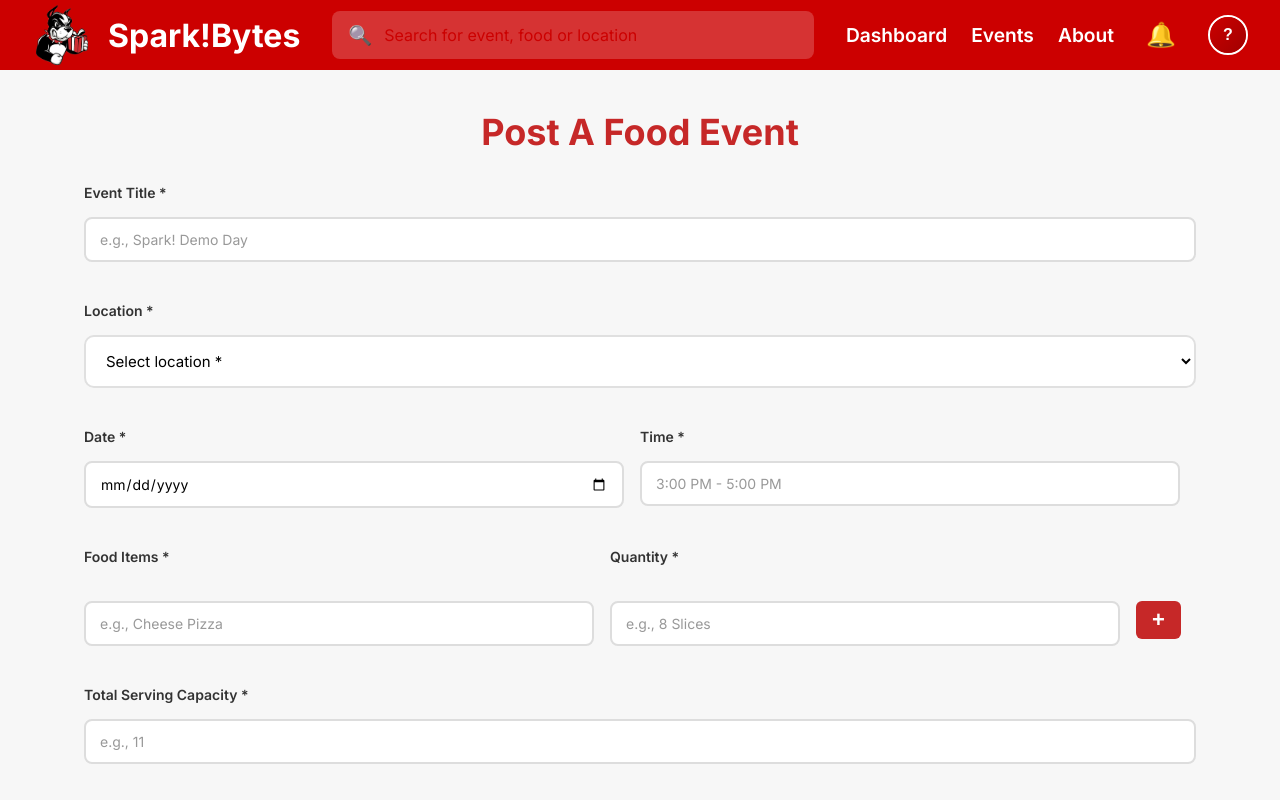
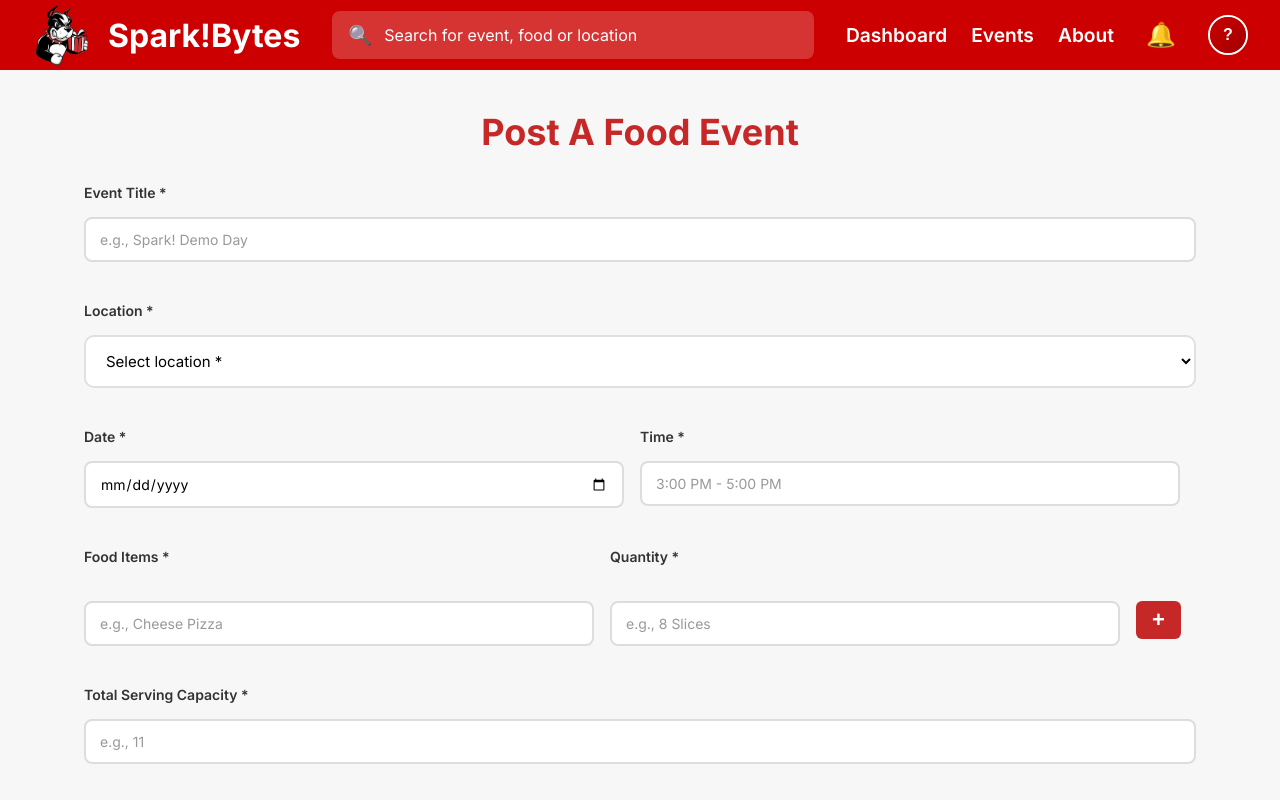
Before and after one commit to zhqian1102/CS391-Group9-Spark-Bytes-Project, a React (Create React App) app in the folder client/: page /post in a window 1280 px wide. Shown: the top 800 px of the page. Built offline with nearby package versions, Linux system fonts and the light colour scheme; no server answers; the HTML template or start-up script is replaced by a standard one.

Commit message:
Changed search bar's placeholder text color and enabled smooth text wrap when screen size shrinks.

```diff
--- a/client/src/components/NavigationBar.css
+++ b/client/src/components/NavigationBar.css
@@ -57,10 +57,13 @@
   outline: none;
   color: #333;
   font-family: "Inter", sans-serif;
+  width: 0;
+  min-width: 0;
+  text-overflow: ellipsis;
 }
 
 .search-input::placeholder {
-  color: #cc0000;
+  color: white;
 }
 
 .header-right {
```
